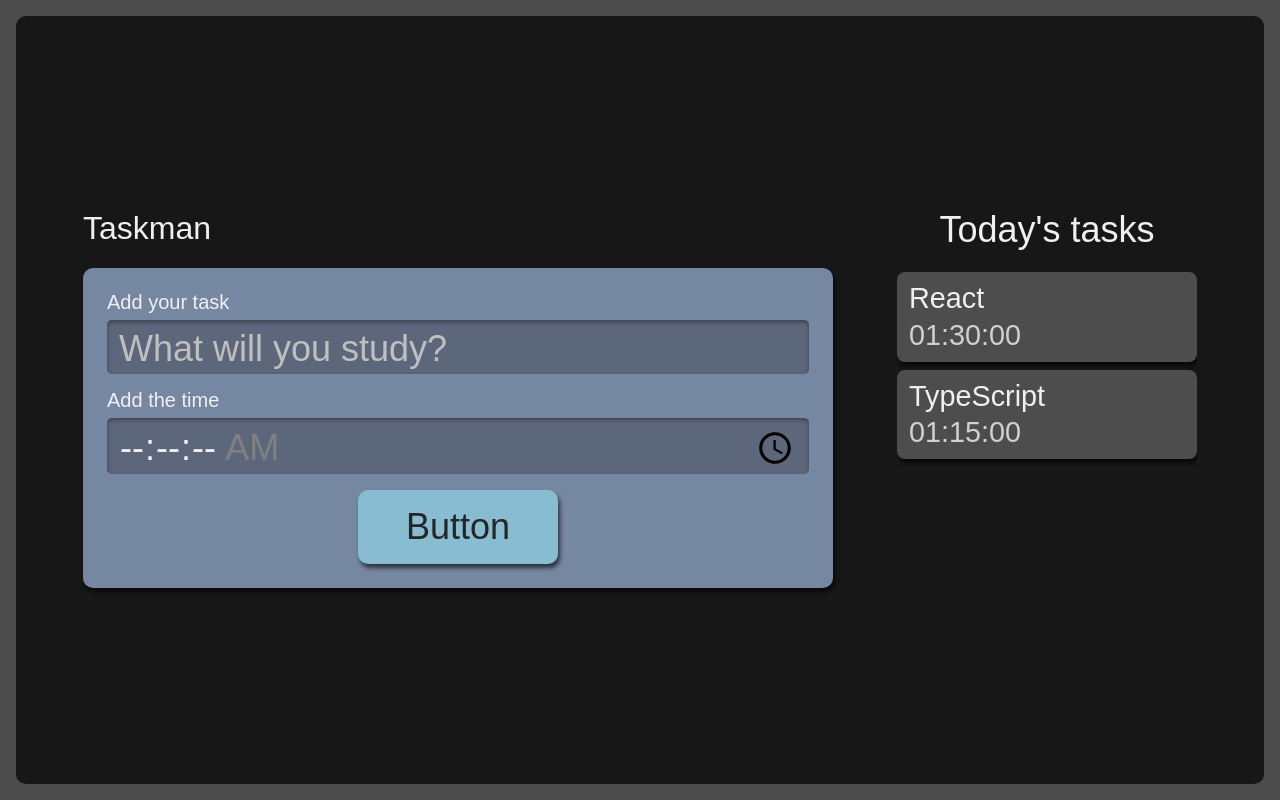
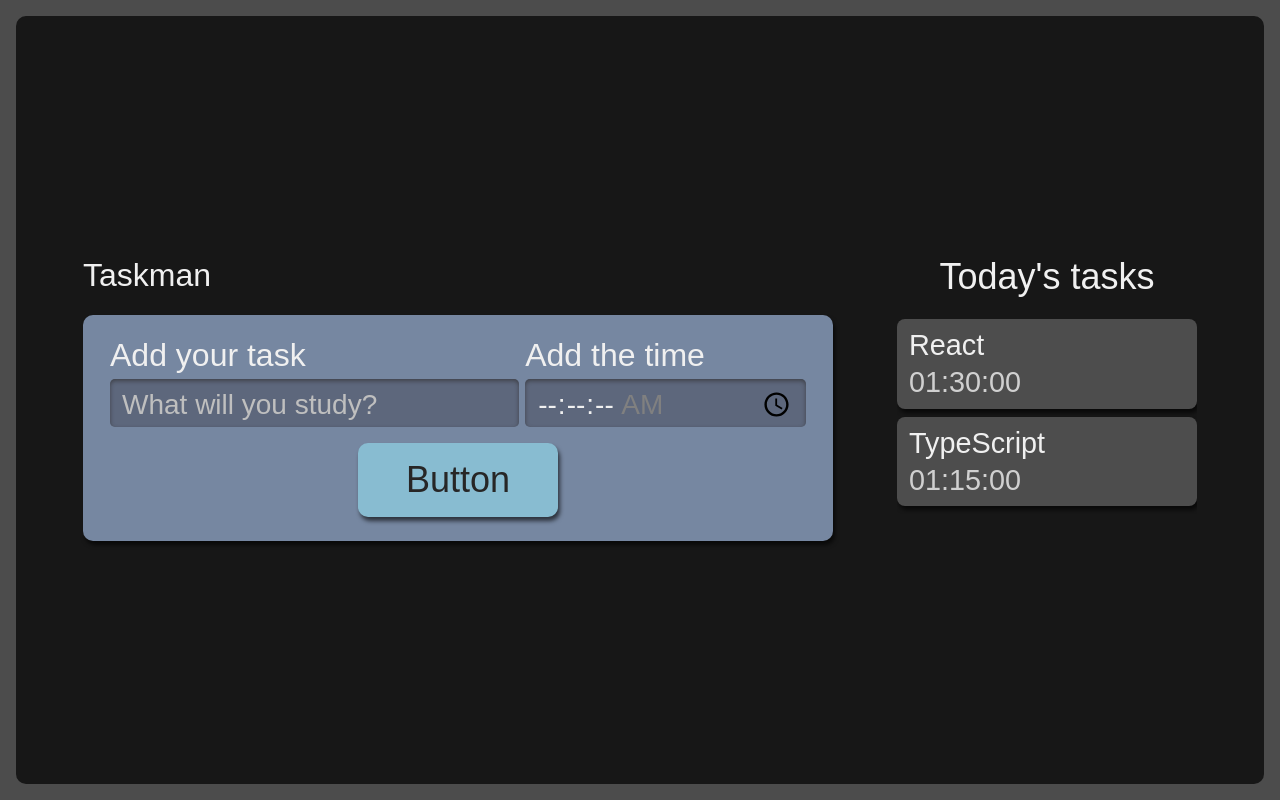
Before and after one commit to betocostadev/alura-react, a React (Create React App) app in the folder taskman/: page / in a window 1280 px wide. Built offline with nearby package versions, Linux system fonts and the light colour scheme.

Commit message:
changed taskman to use css modules

```diff
--- a/taskman/package.json
+++ b/taskman/package.json
@@ -41,6 +41,7 @@
     ]
   },
   "devDependencies": {
-    "sass": "^1.57.1"
+    "sass": "^1.57.1",
+    "typescript-plugin-css-modules": "^4.1.1"
   }
 }
--- a/taskman/src/components/Button/index.tsx
+++ b/taskman/src/components/Button/index.tsx
@@ -1,4 +1,4 @@
-import './styles.scss'
+import ButtonStyle from './ButtonStyle.module.scss'
 // const buttonStyles = {
 //   border: 'none',
 //   borderRadius: '20%',
@@ -8,7 +8,7 @@ import './styles.scss'
 // }
 
 const Button = () => {
-  return <button className="btn">Button</button>
+  return <button className={ButtonStyle.btn}>Button</button>
 }
 
 export default Button
--- a/taskman/src/components/Form/styles.scss
+++ b/taskman/src/components/Form/FormStyle.module.scss
@@ -1,4 +1,4 @@
-.new-task {
+.newTask {
   display:flex;
   flex-direction: column;
   grid-area: nova-tarefa;
@@ -7,7 +7,7 @@
   box-shadow: 2px 4px 4px #0000009F;
   padding: 12px;
 
-  .input-container {
+  .inputContainer {
     display: flex;
     flex-direction: column;
     width: 100%;
--- a/taskman/src/components/Form/index.tsx
+++ b/taskman/src/components/Form/index.tsx
@@ -1,10 +1,10 @@
 import Button from '../Button'
-import './styles.scss'
+import FormStyle from './FormStyle.module.scss'
 
 const Form = () => {
   return (
-    <form className="new-task">
-      <div className="input-container">
+    <form className={FormStyle.newTask}>
+      <div className={FormStyle.inputContainer}>
         <label htmlFor="title">Add your task</label>
         <input
           type="text"
@@ -14,7 +14,7 @@ const Form = () => {
           required
         />
       </div>
-      <div className="input-container">
+      <div className={FormStyle.inputContainer}>
         <label htmlFor="time">Add the time</label>
         <input
           type="time"
--- a/taskman/src/components/List/styles.scss
+++ b/taskman/src/components/List/ListStyle.module.scss
@@ -1,4 +1,4 @@
-.task-list {
+.taskList {
   grid-area: tarefas;
   height: 100%;
 
--- a/taskman/src/components/List/index.tsx
+++ b/taskman/src/components/List/index.tsx
@@ -1,4 +1,4 @@
-import './styles.scss'
+import ListStyle from './ListStyle.module.scss'
 
 const List = () => {
   const tasks = [
@@ -13,12 +13,12 @@ const List = () => {
   ]
 
   return (
-    <aside className="task-list">
+    <aside className={ListStyle.taskList}>
       <h2>Today's tasks</h2>
       <ul>
         {tasks
           ? tasks.map((task, index) => (
-              <li key={`${task.title}-${index}`} className="item">
+              <li key={`${task.title}-${index}`} className={ListStyle.item}>
                 <h3>{task.title}</h3>
                 <span>{task.time}</span>
               </li>
--- a/taskman/src/pages/Home.tsx
+++ b/taskman/src/pages/Home.tsx
@@ -1,11 +1,11 @@
 import Form from '../components/Form'
 import List from '../components/List'
-import './styles.scss'
+import HomeStyle from './HomeStyle.module.scss'
 
 const Home = () => {
   return (
-    <div className="AppStyle">
-      <header className="App-header">
+    <div className={HomeStyle.AppStyle}>
+      <header className={HomeStyle.AppHeader}>
         <h1>Taskman</h1>
       </header>
       <div>
--- a/taskman/src/pages/styles.scss
+++ b/taskman/src/pages/HomeStyle.module.scss
@@ -29,6 +29,6 @@
   }
 }
 
-.App-header {
+.AppHeader {
   font-size: 2rem
 }
--- a/taskman/tsconfig.json
+++ b/taskman/tsconfig.json
@@ -18,7 +18,8 @@
     "resolveJsonModule": true,
     "isolatedModules": true,
     "noEmit": true,
-    "jsx": "react-jsx"
+    "jsx": "react-jsx",
+    "plugins": [{ "name": "typescript-plugin-css-modules" }]
   },
   "include": [
     "src"
```
Also changed, not shown: taskman/src/components/Button/ButtonStyle.module.scss (renamed from taskman/src/components/Button/styles.scss), 1 other file (tests, documents, lock files or other folders).
